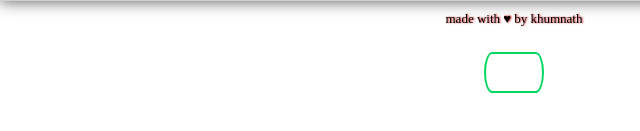
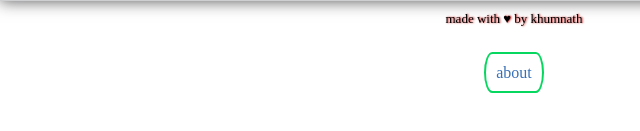
Before and after one commit to khumnath/nepali-fm-player, a plain HTML site: page index.html in a window 1280 px wide. Shown: the part 291-422 px from the top of the page, 126-766 px from the left. Drawn offline with Linux system fonts and the light colour scheme; files whose address does not match are found by name.

Commit message:
Update style.css

```diff
--- a/style/style.css
+++ b/style/style.css
@@ -214,7 +214,7 @@ button:focus{
 .button {
   font-size: 1em;
   padding: 10px;
-  color: #fff;
+  color: #3770b7;
   border: 2px solid #06D85F;
   border-radius: 20px/50px;
   text-decoration: none;
```
